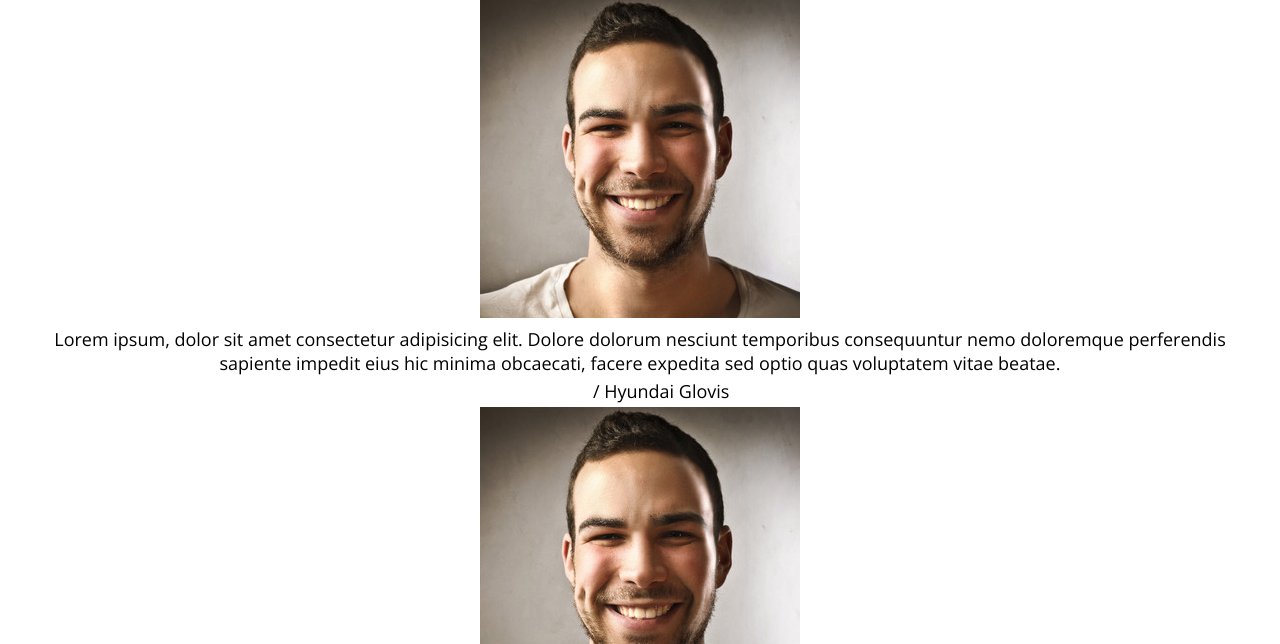
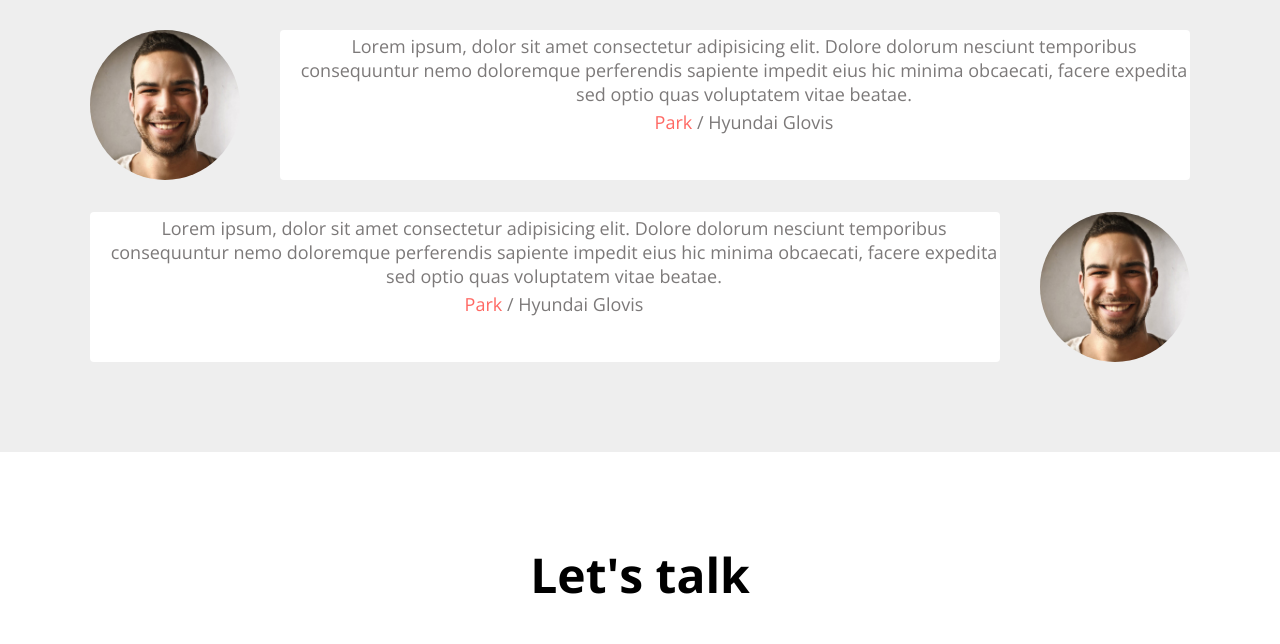
Before and after one commit to yh8852/portfolio, a plain HTML site: page index.html in a window 1280 px wide. Shown: the part 3375-4019 px from the top of the page. Drawn offline with nearby package versions, Linux system fonts and the light colour scheme.

Commit message:
CSS testimonials

```diff
--- a/index.html
+++ b/index.html
@@ -275,11 +275,6 @@
       </div>
 
       <div class="testimonial">
-        <img
-          src="imgs\projects\people1.png"
-          alt="Peopole"
-          class="testimonial__avatar"
-        />
         <div class="testimonial__speech-bubble">
           <p>Lorem ipsum, dolor sit amet consectetur adipisicing elit.
           Dolore dolorum nesciunt temporibus consequuntur nemo doloremque perferendis sapiente impedit eius
@@ -287,6 +282,13 @@
           </p>
           <p class="name"> <a href="">Park</a> / Hyundai Glovis </p>
         </div>
+
+        <img
+          src="imgs\projects\people1.png"
+          alt="Peopole"
+          class="testimonial__avatar"
+        />
+
       </div>
 
   </div>
--- a/style.css
+++ b/style.css
@@ -381,3 +381,44 @@ p {
   margin-top: 8px;
   background-color: var(--color-dark-white);
 }
+
+/* Testimonial */
+#testimonials {
+  background-color: var(--color-light-white);
+}
+.testimonials {
+  margin: 40px;
+}
+
+.testimonial {
+  display: flex;
+  margin: 32px 0;
+}
+
+.testimonial__avatar {
+  width: 150px;
+  height: 150px;
+  border-radius: 50%;
+}
+
+.testimonial__avatar:nth-child(odd) {
+  margin-right: 40px;
+}
+
+.testimonial__avatar:nth-child(even) {
+  margin-left: 40px;
+}
+
+.testimonial__speech-bubble {
+  padding-left: 18px;
+  background-color: var(--color-white);
+  border-radius: var(--size-border-radius);
+}
+
+.testimonial__speech-bubble p {
+  color: var(--color-light-grey);
+}
+
+.testimonial__speech-bubble a {
+  color: var(--color-dark-pink);
+}
```
